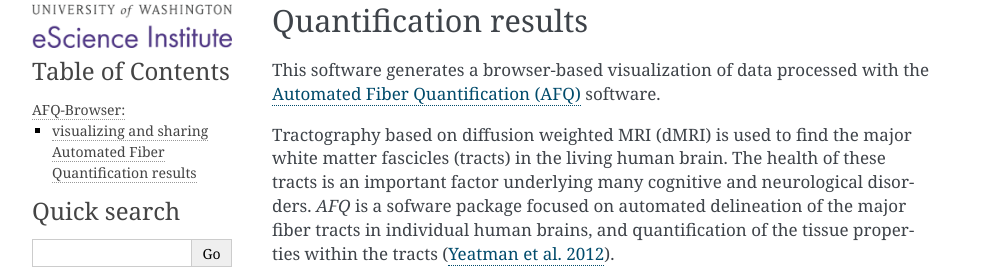
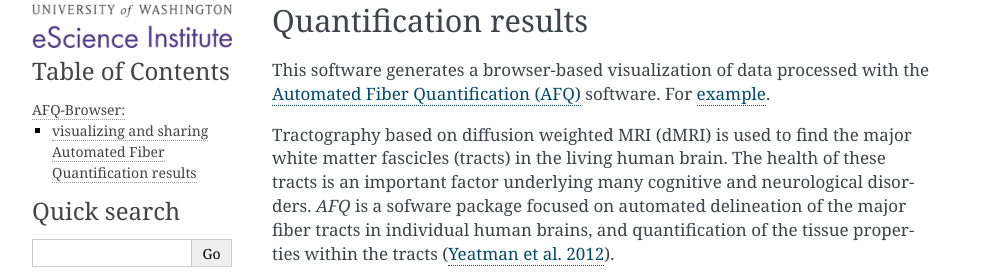
Before and after one commit to yeatmanlab/AFQ-Browser, a Sphinx documentation site: the page built from doc/index.rst, in a window 1280 px wide. Shown: the part 159-436 px from the top of the page, without its empty margins (148-1141 px from the left). Built offline with Sphinx 7.4.7, drawn with Linux system fonts in a browser that asks for light colours; pages that are not in the unit, such as notebooks, are missing from menus.

Commit message:
Put in a link to the demo site early in the front page.

```diff
--- a/doc/index.rst
+++ b/doc/index.rst
@@ -7,7 +7,7 @@
 
 This software generates a browser-based visualization of data processed with
 the `Automated Fiber Quantification (AFQ) <https://github.com/yeatmanlab/AFQ>`_
-software.
+software. For `example <https://yeatmanlab.github.io/AFQBrowser-demo/>`_.
 
 Tractography based on diffusion weighted MRI (dMRI) is used to find  the major
 white matter fascicles (tracts) in the living human brain. The health of these
@@ -18,6 +18,7 @@
 
 This software package allows researchers to interactively query the data
 processed with `AFQ` to explore patterns in the data.
+
 
     .. toctree::
        :maxdepth: 2
```
